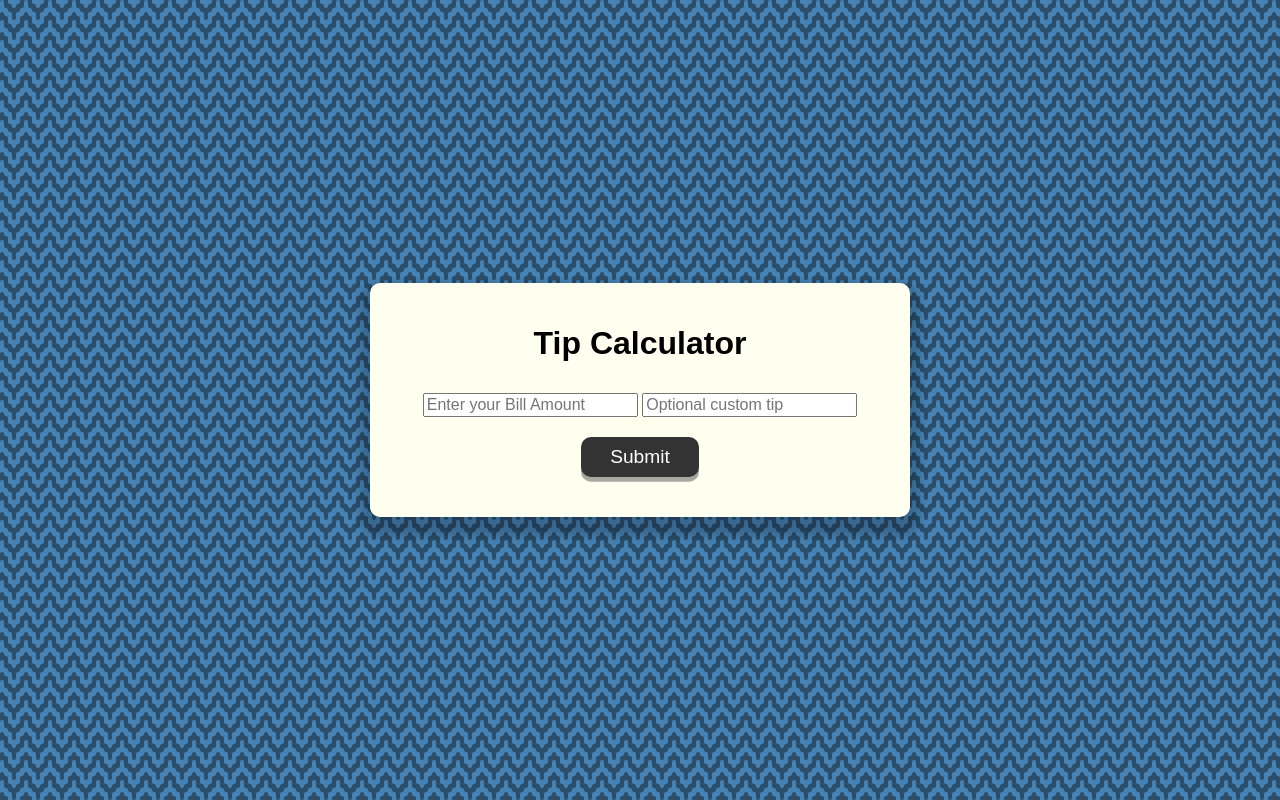
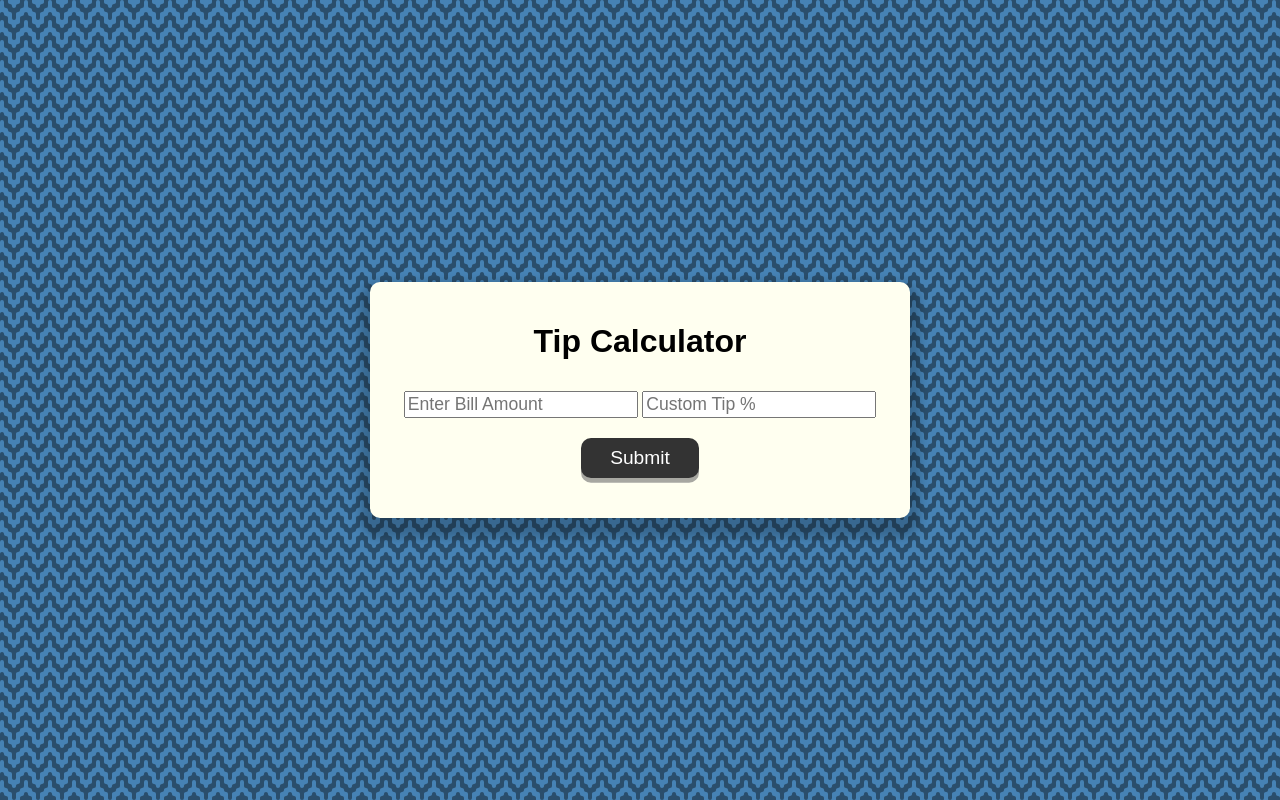
Before and after one commit to ZeldaHatGuy/coding-practice, a plain HTML site: page tip calculator/index.html in a window 1280 px wide. Drawn offline with Linux system fonts and the light colour scheme.

Commit message:
cleaning up some fields

```diff
--- a/tip calculator/index.html
+++ b/tip calculator/index.html
@@ -13,8 +13,8 @@
     <body>
         <div class="tipForm">
             <h1 class="header">Tip Calculator</h1>
-            <input class="bill" type="number" name="Bill Amount" id="bill" placeholder="Enter your Bill Amount">
-            <input class="custom" type="number" name="Custom Amount" id="custom" placeholder="Optional custom tip">
+            <input class="bill" type="number" name="Bill Amount" id="bill" placeholder="Enter Bill Amount">
+            <input class="custom" type="number" name="Custom Amount" id="custom" placeholder="Custom Tip %">
             <button class="submit">Submit</button>
         </div>
         <div class="results-container hide">
--- a/tip calculator/style.css
+++ b/tip calculator/style.css
@@ -18,7 +18,7 @@ body {
 }
 
 .bill, .custom {
-    font-size: 1.0rem;
+    font-size: 1.1rem;
     margin-top: 10px;
 }
 
```
